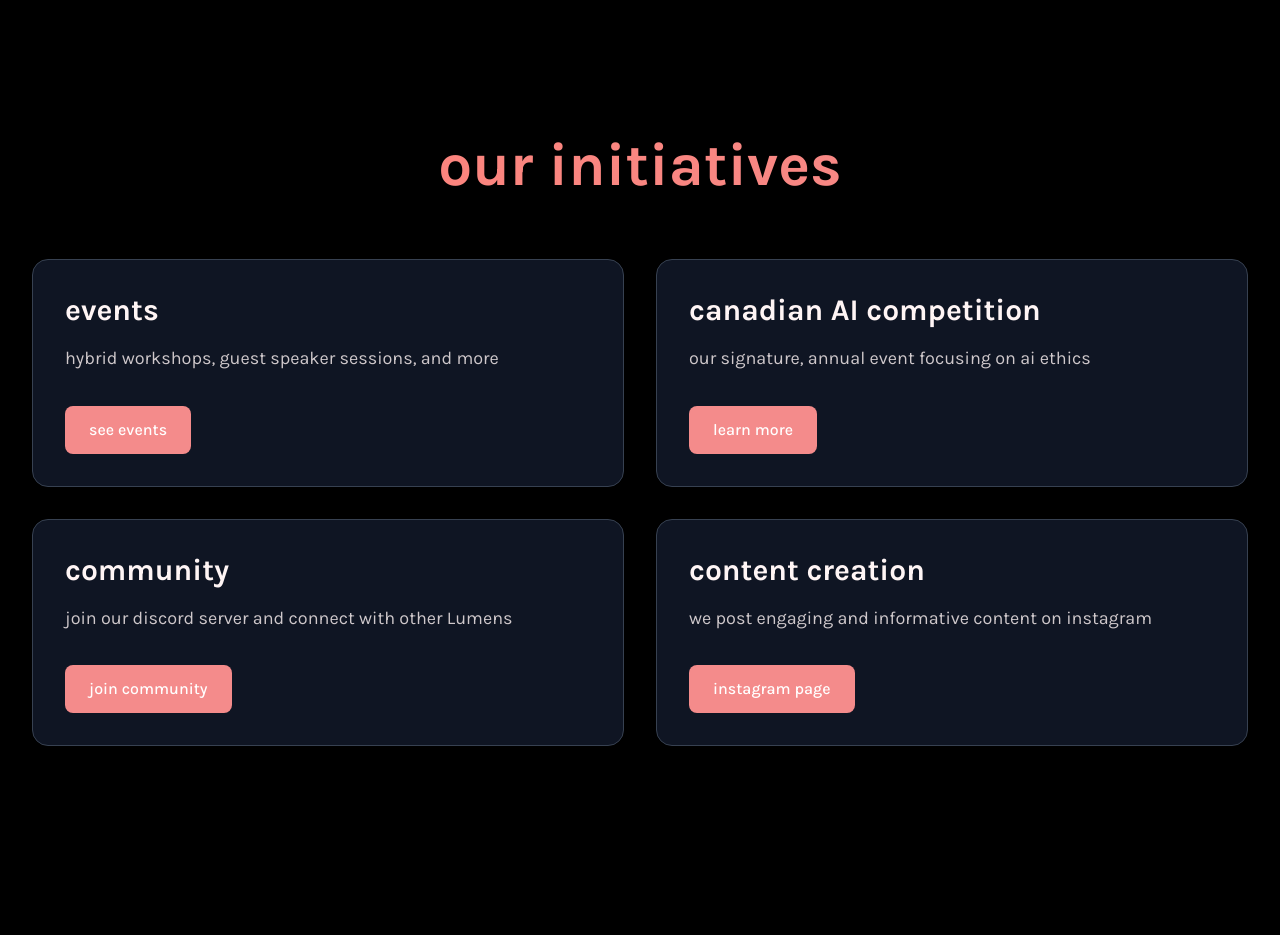
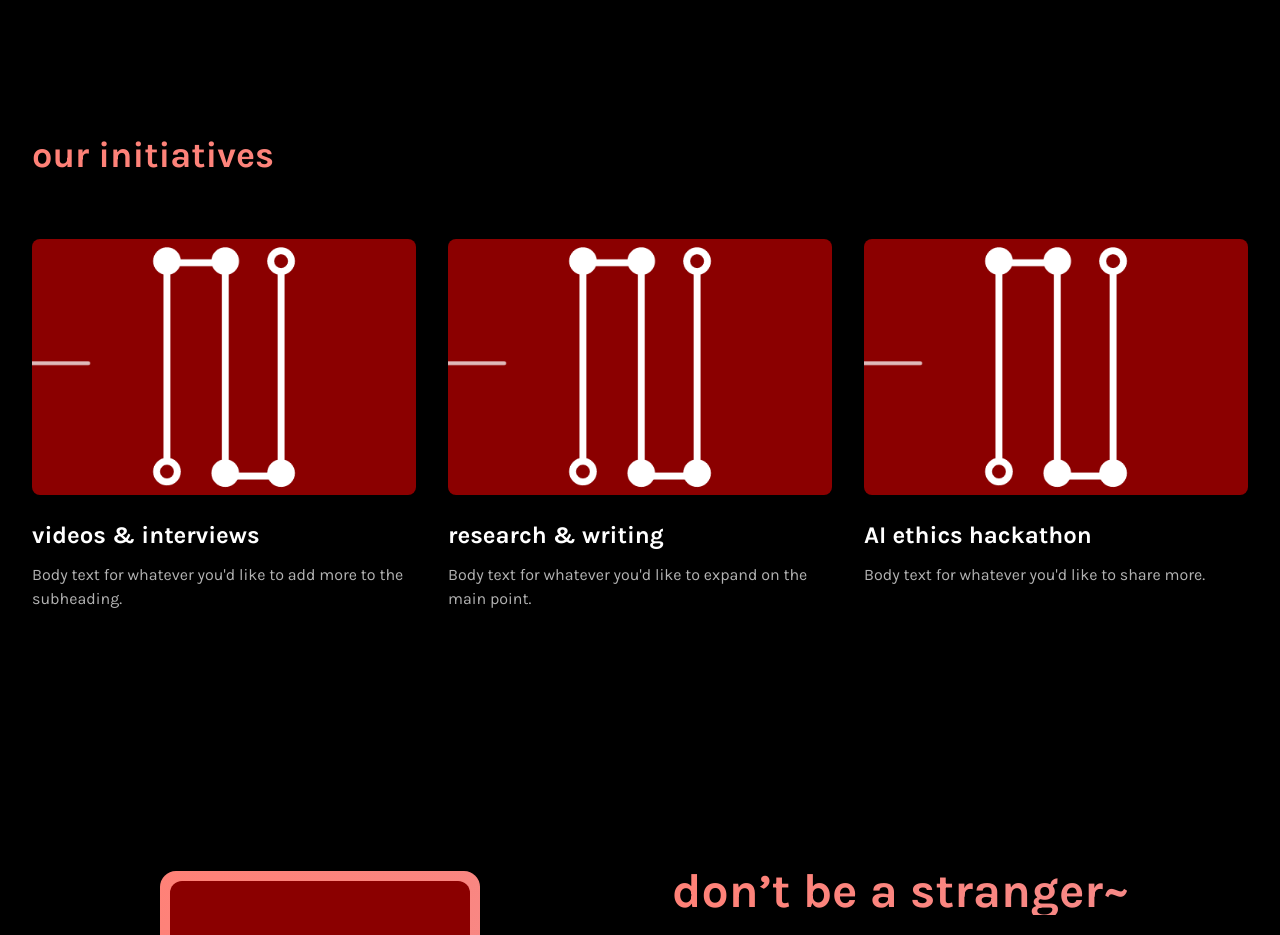
Before and after one commit to illuminaite/illuminaite.github.io, a Next.js app: page / in a window 1280 px wide. Shown: the part 2200-3135 px from the top of the page. Built offline with nearby package versions, Linux system fonts and the light colour scheme; some icons are missing.

Commit message:
Completed format of initiatives of the website. Colours are still in progress to be updated.

```diff
--- a/components/Initiatives.tsx
+++ b/components/Initiatives.tsx
@@ -1,76 +1,60 @@
 import Link from 'next/link'
+import Image from 'next/image'
 
 export default function Initiatives() {
   const initiatives = [
     {
-      title: 'events',
-      description: 'hybrid workshops, guest speaker sessions, and more',
+      title: 'videos & interviews',
+      description: 'Body text for whatever you\'d like to add more to the subheading.',
       link: '/events',
-      buttonText: 'see events',
-      isExternal: false,
+      image: '/images/animated logo.gif',
+      alt: 'Videos and interviews',
     },
     {
-      title: 'canadian AI competition',
-      description: 'our signature, annual event focusing on ai ethics',
-      link: '/construction',
-      buttonText: 'learn more',
-      isExternal: false,
+      title: 'research & writing',
+      description: 'Body text for whatever you\'d like to expand on the main point.',
+      link: '/research',
+      image: '/images/animated logo.gif',
+      alt: 'Research and writing',
     },
     {
-      title: 'community',
-      description: 'join our discord server and connect with other Lumens',
-      link: 'https://discord.gg/Anf6JcDyNt',
-      buttonText: 'join community',
-      isExternal: true,
-    },
-    {
-      title: 'content creation',
-      description: 'we post engaging and informative content on instagram',
-      link: 'https://www.instagram.com/illuminaiteacademy/',
-      buttonText: 'instagram page',
-      isExternal: true,
+      title: 'AI ethics hackathon',
+      description: 'Body text for whatever you\'d like to share more.',
+      link: '/hackathon',
+      image: '/images/animated logo.gif',
+      alt: 'AI ethics hackathon',
     },
   ]
 
   return (
       <div className="bg-black py-32 px-8" id="initiatives">
         <div className="max-w-7xl mx-auto">
-        <h1 className="text-5xl lg:text-6xl font-bold mb-16 text-center gradient-text">
+          <h1 className="text-3xl lg:text-4xl font-bold mb-16 gradient-text">
             our initiatives
           </h1>
 
-        <div className="grid grid-cols-1 md:grid-cols-2 gap-8">
+          <div className="grid grid-cols-1 md:grid-cols-3 gap-8">
             {initiatives.map((initiative, index) => (
-            <div
+                <Link
                     key={index}
-              className="bg-gray-900/90 rounded-2xl p-8 shadow-lg hover:shadow-xl transition-all duration-300 transform hover:-translate-y-1 border border-gray-700"
+                    href={initiative.link}
+                    className="block group"
                 >
-              <h2 className="text-2xl lg:text-3xl font-bold mb-4 text-primary-light">
+                  <div className="relative w-full h-64 mb-6 rounded-lg overflow-hidden">
+                    <Image
+                        src={initiative.image}
+                        alt={initiative.alt}
+                        fill
+                        className="object-cover transition-transform duration-300 group-hover:scale-105"
+                    />
+                  </div>
+                  <h2 className="text-2xl font-bold mb-3 text-white">
                     {initiative.title}
                   </h2>
-              <p className="text-lg mb-8 text-primary-light/80 leading-relaxed">
+                  <p className="text-base text-white/70">
                     {initiative.description}
                   </p>
-              <div className="mt-auto">
-                {initiative.isExternal ? (
-                  <a
-                    href={initiative.link}
-                    target="_blank"
-                    rel="noopener noreferrer"
-                    className="inline-block bg-primary-coral hover:bg-primary-salmon text-white px-6 py-3 rounded-lg font-medium transition-colors duration-300"
-                  >
-                    {initiative.buttonText}
-                  </a>
-                ) : (
-                  <Link
-                    href={initiative.link}
-                    className="inline-block bg-primary-coral hover:bg-primary-salmon text-white px-6 py-3 rounded-lg font-medium transition-colors duration-300"
-                  >
-                    {initiative.buttonText}
                 </Link>
-                )}
-              </div>
-            </div>
             ))}
           </div>
         </div>
```
Lines whose indentation alone changed are shown as unchanged.
